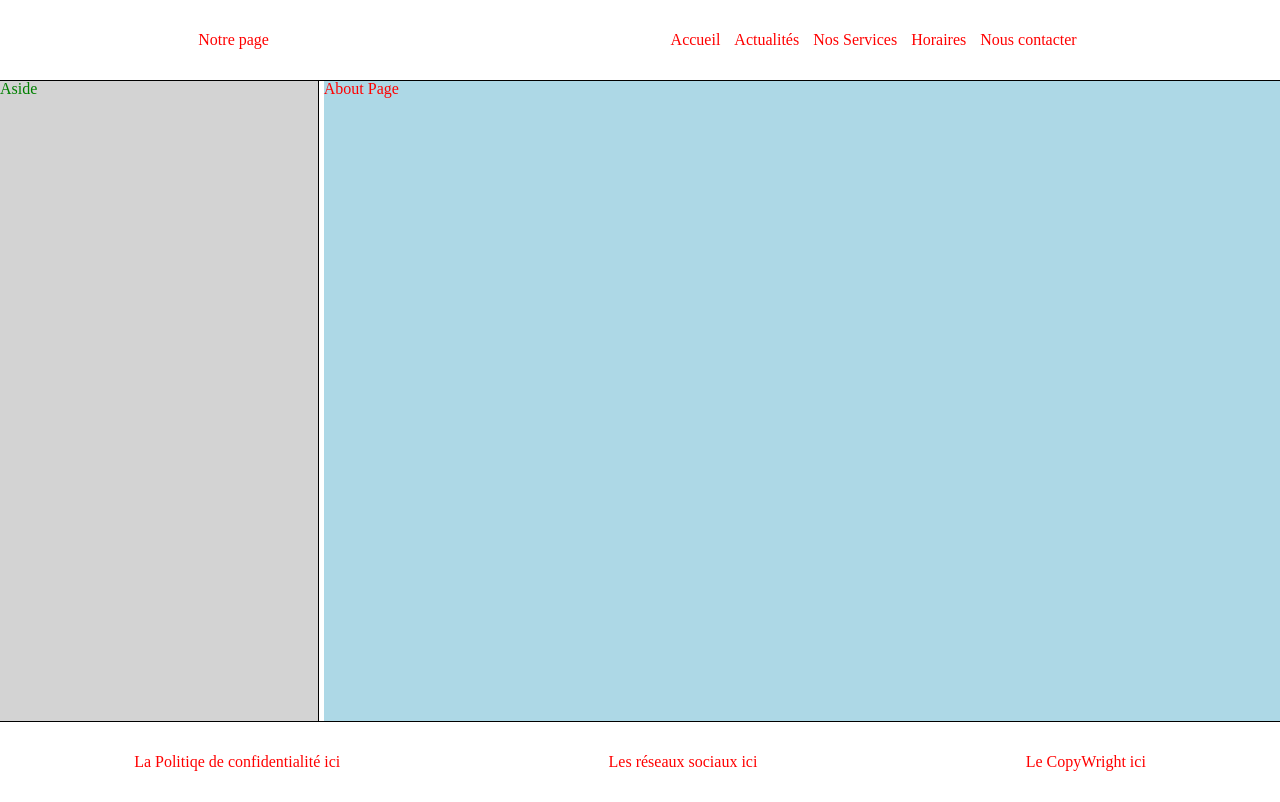
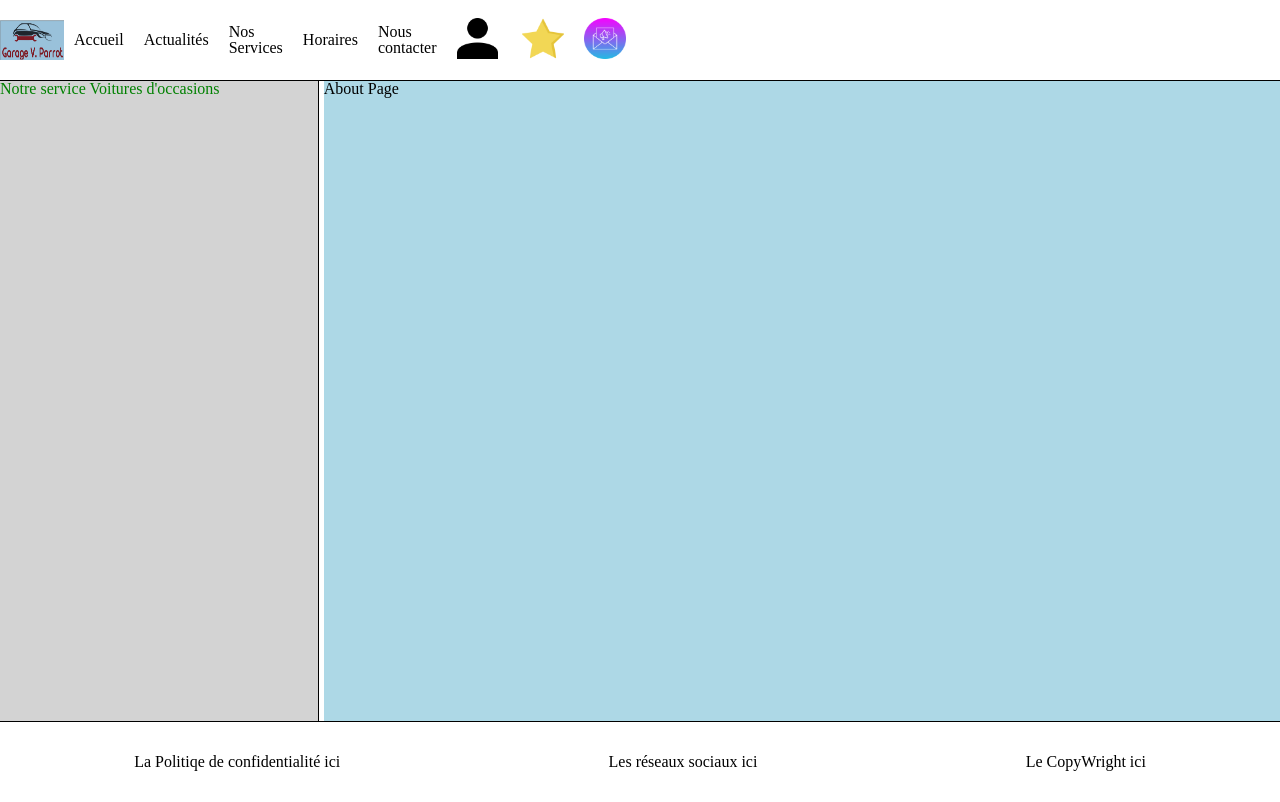
Before and after one commit to zeba79/ECF-Garage-Parrot, a React (Create React App) app: page /about in a window 1280 px wide. Built offline with nearby package versions, Linux system fonts and the light colour scheme.

Commit message:
Add Link and Pictures to Header

```diff
--- a/src/Components/GlobalStyle.js
+++ b/src/Components/GlobalStyle.js
@@ -1,9 +1,7 @@
 import { createGlobalStyle } from "styled-components";
 
 const GlobalStyle = createGlobalStyle `
-body {
-    color: red;
-}
+
 `;
 
 export default GlobalStyle;
--- a/src/Components/Header/index.js
+++ b/src/Components/Header/index.js
@@ -1,18 +1,29 @@
 import React from 'react';
 import  styled  from 'styled-components';
 import {Link} from 'react-router-dom/cjs/react-router-dom'
+import LogoPicture from '../../assets/img/logo.png';
+import UserPicture from '../../assets/img/user.png';
+import FavoritePicture from '../../assets/img/favorite.png';
+import NewsletterPicture from '../../assets/img/newsletter.png'
 
 function Header() {
   return (
 
-      <Wrapper><h1>Notre page</h1>
-        <nav>
-        <Link to="/" >Accueil </Link>
+      <Wrapper>
+
+      <img src= {LogoPicture} alt='' className='logo' />
+        <Nav>
+        <Link to="/">Accueil </Link>
         <Link to="/about">Actualités </Link>
-        <Link to="/services" > Nos Services</Link>
-        <Link to="/horaires" > Horaires</Link>
-        <Link to="/contact" > Nous contacter</Link>
-           </nav>
+        <Link to="/services">Nos Services</Link>
+        <Link to="/horaires">Horaires</Link>
+        <Link to="/contact">Nous contacter</Link>
+        </Nav>
+        <div>
+          <Link to="/user"> <img src= {UserPicture} alt='' className='user'/> </Link>
+          <Link to="/favorite"><img src= {FavoritePicture} alt='' className='favorite'/></Link>
+          <Link to="/newsletter"><img src= {NewsletterPicture} alt='' className='newsletter'/></Link>
+        </div>
       </Wrapper>
 
   )
@@ -26,21 +37,30 @@ align-items: center;
 border-bottom: 1px solid black;
 
 & img{
-  width : 10%;
-  height: 60%;
+  width : 5%;
+  height: 50%;
 };
 & a{
   text-decoration: none;
   color: inherit;
-  margin: 5px;
+  margin: 10px;
 }
 
-
+& nav a:hover{
+  color: #FFF;
+  background-color: lightblue;
+  border-radius:20px;
+}
 
 `;
 
 
+const Nav = styled.nav`
+display: flex;
+justify-content: space-around;
+align-items: center;
 
+`;
 
 
 export default Header
--- a/src/Components/Main/index.js
+++ b/src/Components/Main/index.js
@@ -9,7 +9,12 @@ import Contact from '../Contact'
 function Main() {
   return (
     <MainHeight>
-      <div className='aside'>Aside</div>
+      <div className='aside'>
+        <h2>
+        Notre service Voitures d'occasions
+        </h2>
+
+      </div>
 
       <div className='mainPage'>
         <Switch>
```
